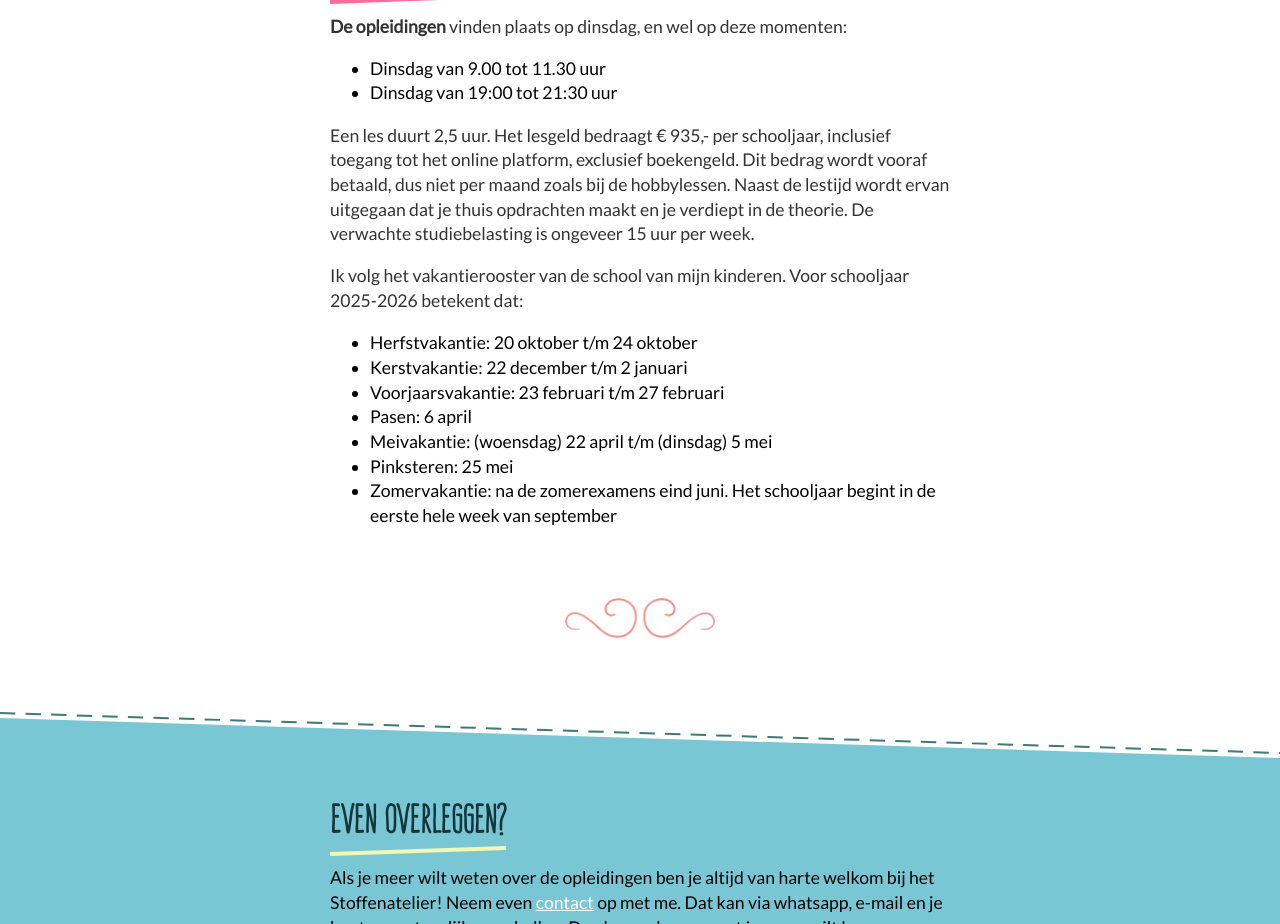
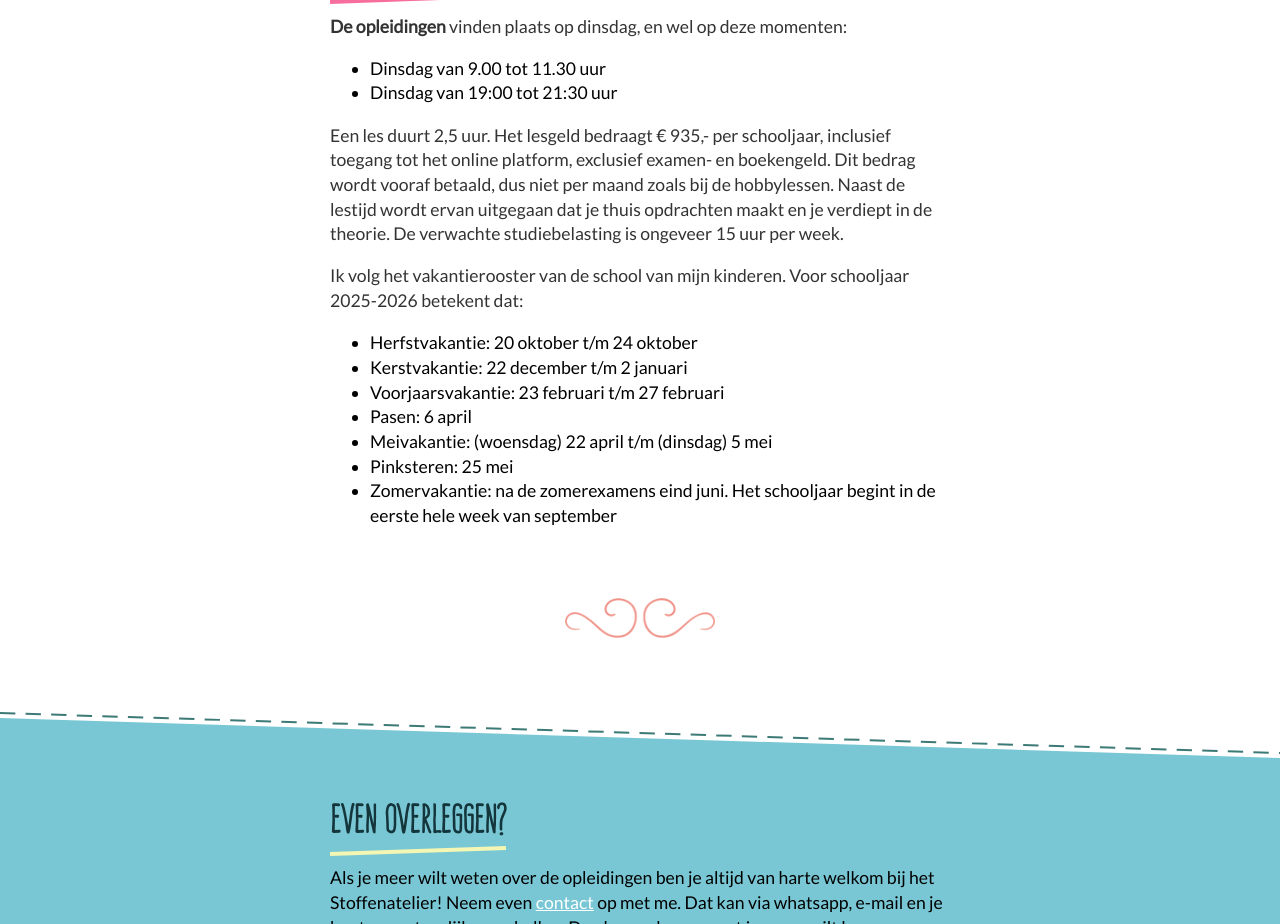
Before and after one commit to mrtnkl/hetstoffenatelier, a plain HTML site: page opleidingen/index.html in a window 1280 px wide. Shown: the part 5684-6608 px from the top of the page. Drawn offline with Linux system fonts and the light colour scheme.

Commit message:
examen-en boekengeld van gemaakt

```diff
--- a/opleidingen/index.html
+++ b/opleidingen/index.html
@@ -236,7 +236,7 @@
               <li>Dinsdag van 19:00 tot 21:30 uur</li>
             </ul>
             <p>
-              Een les duurt 2,5 uur. Het lesgeld bedraagt € 935,- per schooljaar, inclusief toegang tot het online platform, exclusief boekengeld. Dit bedrag wordt vooraf betaald, dus niet per maand zoals bij de hobbylessen. Naast de lestijd wordt ervan uitgegaan dat je thuis opdrachten maakt en je verdiept in de theorie. De verwachte studiebelasting is ongeveer 15 uur per week.
+              Een les duurt 2,5 uur. Het lesgeld bedraagt € 935,- per schooljaar, inclusief toegang tot het online platform, exclusief examen- en boekengeld. Dit bedrag wordt vooraf betaald, dus niet per maand zoals bij de hobbylessen. Naast de lestijd wordt ervan uitgegaan dat je thuis opdrachten maakt en je verdiept in de theorie. De verwachte studiebelasting is ongeveer 15 uur per week.
             </p>
             <p>
               Ik volg het vakantierooster van de school van mijn kinderen. Voor schooljaar 2025-2026 betekent dat:
```
Also changed, not shown: patroontekenen/index.html (+1 -1 lines).
